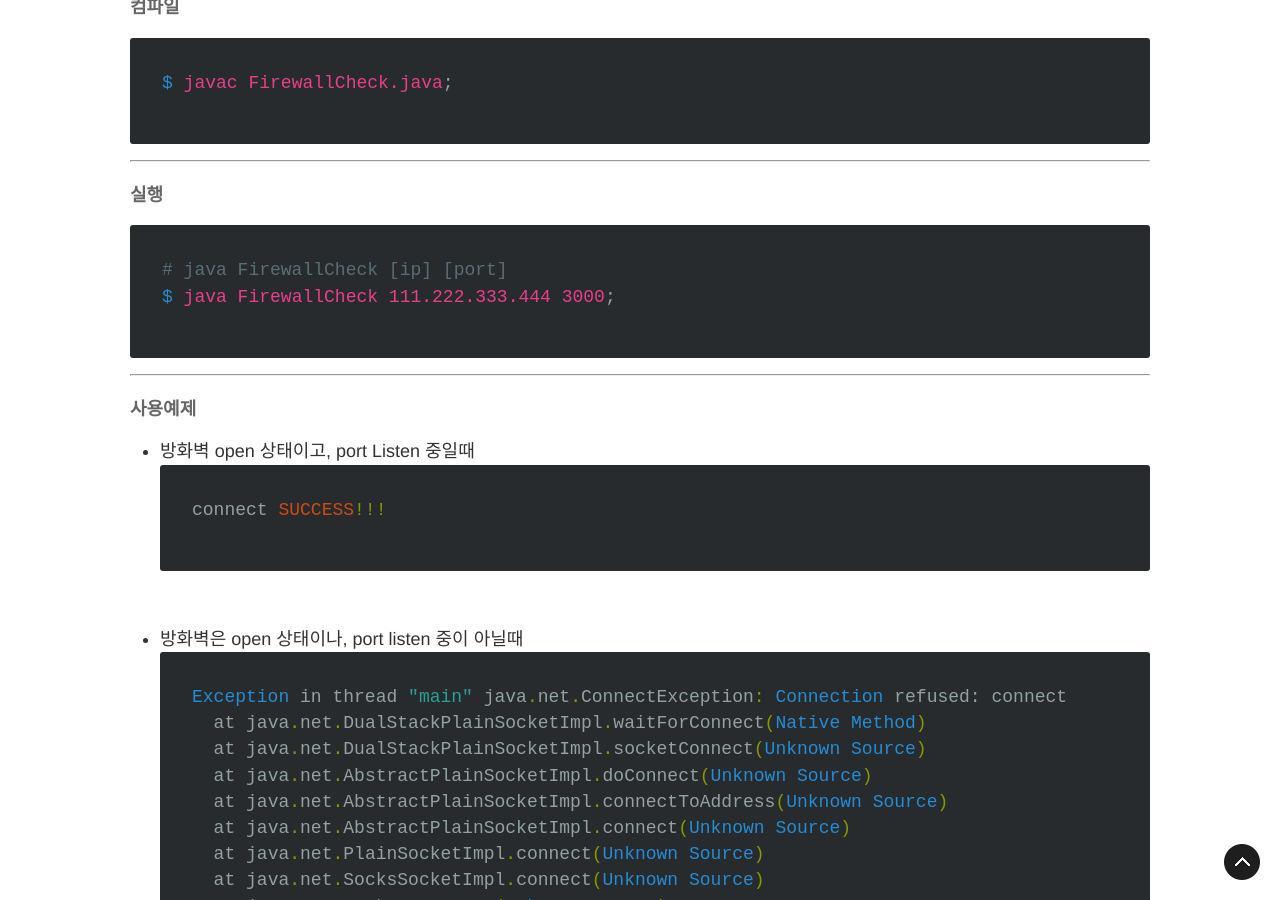
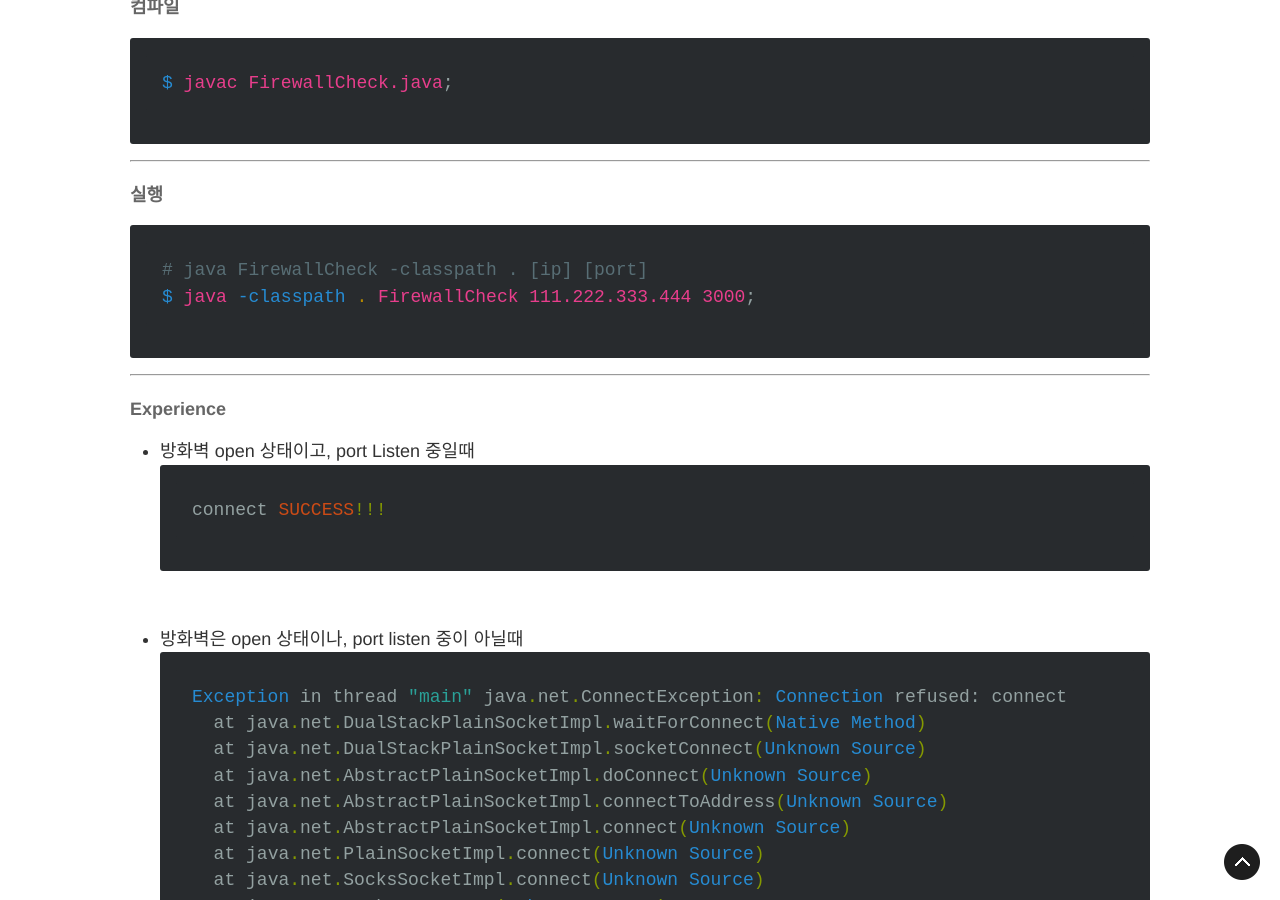
Before and after one commit to gymbombom/gymbombom.github.io, a Jekyll site: the page built from _posts/2022/2022-09-03-1-java-firewall-check.md, in a window 1280 px wide and 900 px high, scrolled down 855 px. Built offline with Jekyll 4.4.1, drawn with Linux system fonts in a browser that asks for light colours; some web fonts are replaced; comment, search, counter and statistics services are not loaded.

Commit message:
-classpath 추가

````diff
--- a/_posts/2022/2022-09-03-1-java-firewall-check.md
+++ b/_posts/2022/2022-09-03-1-java-firewall-check.md
@@ -37,12 +37,12 @@ $ javac FirewallCheck.java;
 
 #### 실행
 ```shell
-# java FirewallCheck [ip] [port]
-$ java FirewallCheck 111.222.333.444 3000;
+# java FirewallCheck -classpath . [ip] [port]
+$ java -classpath . FirewallCheck 111.222.333.444 3000;
 ```
 ---
 
-#### 사용예제
+#### Experience
 * 방화벽 open 상태이고, port Listen 중일때<br>
 ```java
 connect SUCCESS!!!
````
